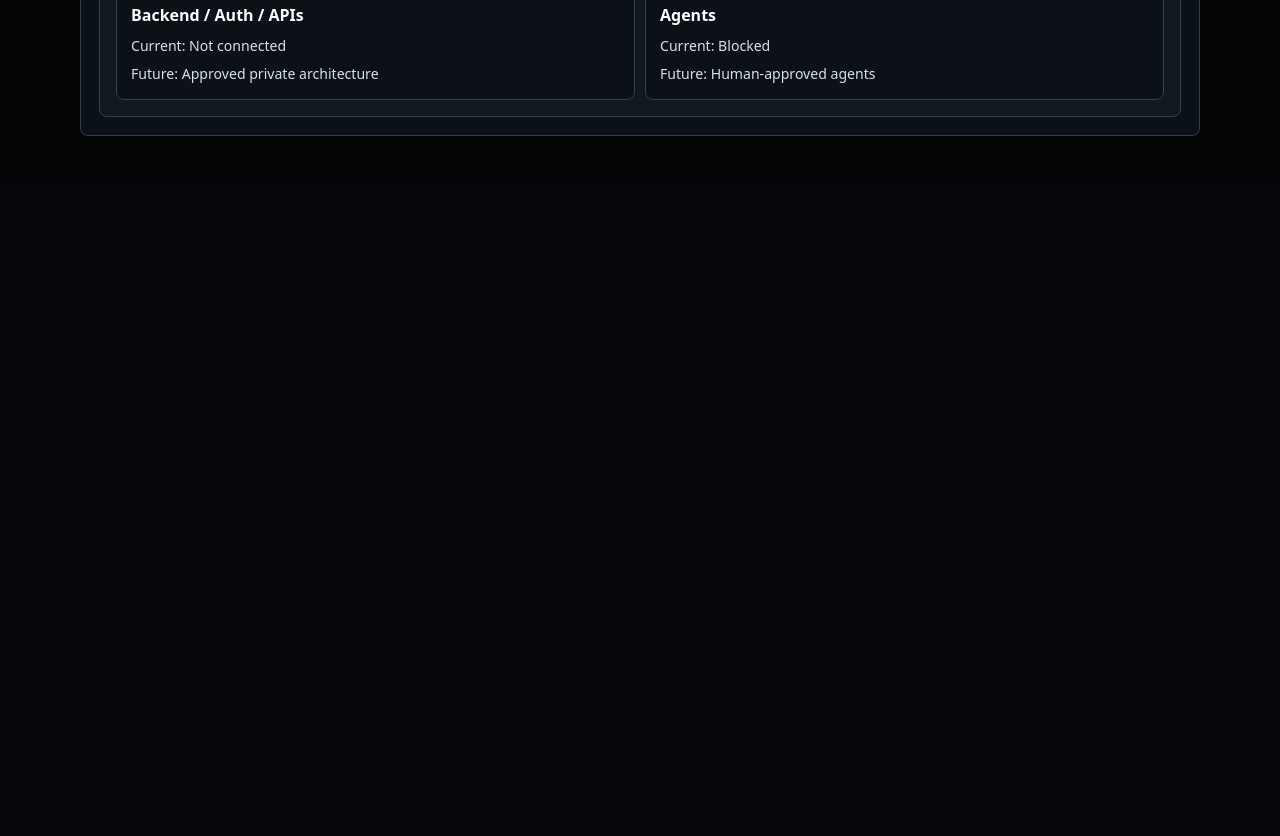
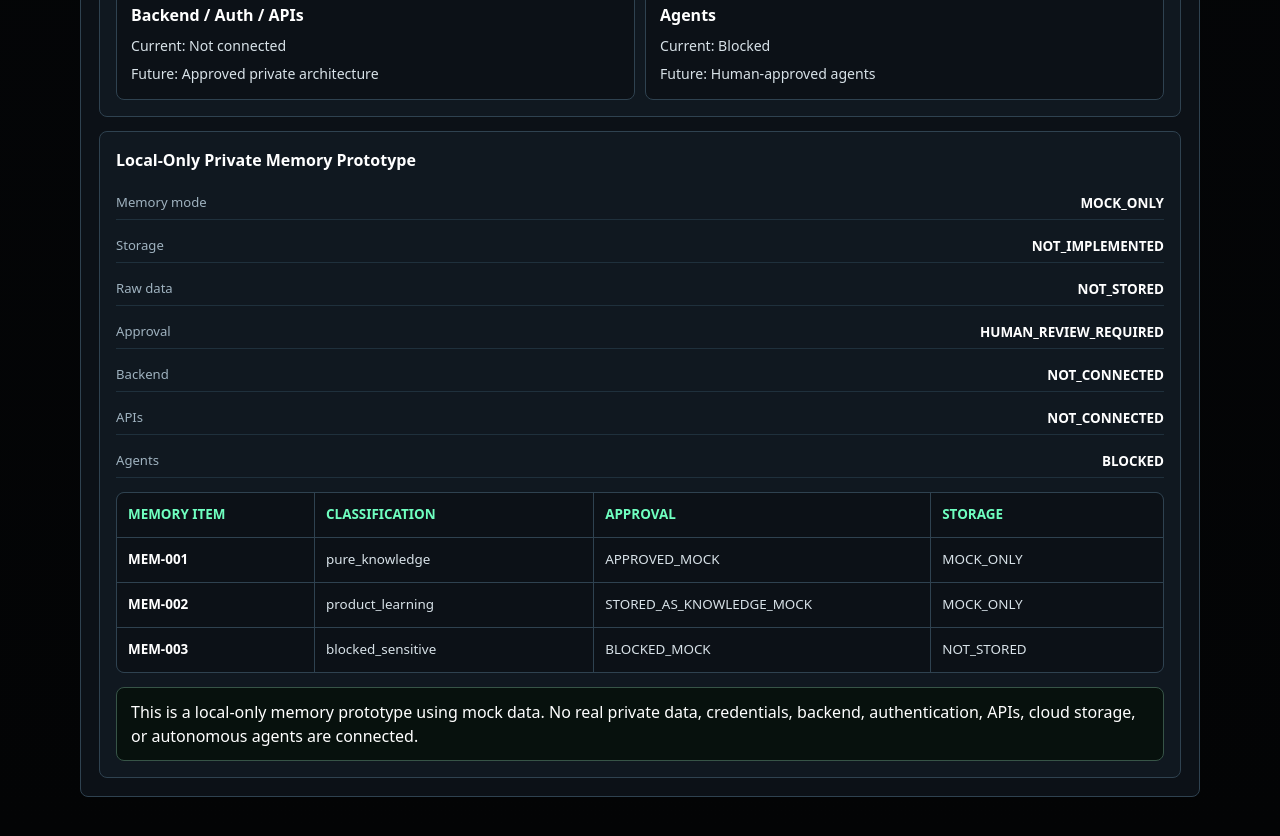
Before and after one commit to Martind-40/tony-rip, a React (Vite) app in the folder app/: page / in a window 1280 px wide. Shown: the part 3520-4356 px from the top of the page. Before the commit the page ends 3704 px from the top, so only its background shows below. Built offline with nearby package versions, Linux system fonts and the light colour scheme.

Commit message:
add Ultron local-only private memory prototype

```diff
--- a/app/src/App.jsx
+++ b/app/src/App.jsx
@@ -64,6 +64,37 @@ const architectureStatus = [
   { label: "Approval Gate", value: "DESIGNED" },
   { label: "Agent Execution", value: "BLOCKED" },
   { label: "Real Data", value: "NOT_CONNECTED" }
+];
+
+const localMemoryStatus = [
+  { label: "Memory mode", value: "MOCK_ONLY" },
+  { label: "Storage", value: "NOT_IMPLEMENTED" },
+  { label: "Raw data", value: "NOT_STORED" },
+  { label: "Approval", value: "HUMAN_REVIEW_REQUIRED" },
+  { label: "Backend", value: "NOT_CONNECTED" },
+  { label: "APIs", value: "NOT_CONNECTED" },
+  { label: "Agents", value: "BLOCKED" }
+];
+
+const mockMemoryItems = [
+  {
+    item: "MEM-001",
+    classification: "pure_knowledge",
+    approval: "APPROVED_MOCK",
+    storage: "MOCK_ONLY"
+  },
+  {
+    item: "MEM-002",
+    classification: "product_learning",
+    approval: "STORED_AS_KNOWLEDGE_MOCK",
+    storage: "MOCK_ONLY"
+  },
+  {
+    item: "MEM-003",
+    classification: "blocked_sensitive",
+    approval: "BLOCKED_MOCK",
+    storage: "NOT_STORED"
+  }
 ];
 
 const approvalGate = [
@@ -351,6 +382,32 @@ function App() {
             ))}
           </div>
         </div>
+
+        <div className="memoryPrototype">
+          <h3>Local-Only Private Memory Prototype</h3>
+          <StatusList items={localMemoryStatus} />
+          <div className="mockTable" aria-label="Mock private memory records">
+            <div className="mockTableHeader">
+              <span>Memory Item</span>
+              <span>Classification</span>
+              <span>Approval</span>
+              <span>Storage</span>
+            </div>
+            {mockMemoryItems.map((item) => (
+              <div className="mockTableRow" key={item.item}>
+                <strong>{item.item}</strong>
+                <span>{item.classification}</span>
+                <span>{item.approval}</span>
+                <span>{item.storage}</span>
+              </div>
+            ))}
+          </div>
+          <p className="memoryPrototypeNote">
+            This is a local-only memory prototype using mock data. No real
+            private data, credentials, backend, authentication, APIs, cloud
+            storage, or autonomous agents are connected.
+          </p>
+        </div>
       </section>
     </main>
   );
--- a/app/src/styles.css
+++ b/app/src/styles.css
@@ -420,11 +420,73 @@ h2 {
   font-size: 0.88rem;
 }
 
+.memoryPrototype {
+  margin-top: 14px;
+  padding: 16px;
+  border: 1px solid #2f4250;
+  border-radius: 8px;
+  background: #101820;
+}
+
+.memoryPrototype h3 {
+  margin: 0 0 14px;
+  color: #ffffff;
+  font-size: 1rem;
+}
+
+.mockTable {
+  display: grid;
+  gap: 1px;
+  margin-top: 14px;
+  overflow: hidden;
+  border: 1px solid #2f4250;
+  border-radius: 8px;
+  background: #2f4250;
+}
+
+.mockTableHeader,
+.mockTableRow {
+  display: grid;
+  grid-template-columns: 0.85fr 1.2fr 1.45fr 1fr;
+  gap: 1px;
+}
+
+.mockTableHeader span,
+.mockTableRow span,
+.mockTableRow strong {
+  min-height: 44px;
+  padding: 11px;
+  color: #d8e2e8;
+  background: #0c1117;
+  font-size: 0.84rem;
+}
+
+.mockTableHeader span {
+  color: #6fffc0;
+  font-weight: 800;
+  text-transform: uppercase;
+}
+
+.mockTableRow strong {
+  color: #ffffff;
+}
+
+.memoryPrototypeNote {
+  margin: 14px 0 0;
+  padding: 12px 14px;
+  border: 1px solid #375447;
+  border-radius: 8px;
+  color: #ffffff;
+  background: #07110d;
+}
+
 @media (max-width: 780px) {
   .statusStrip,
   .cardGrid,
   .prepGrid,
   .realityGrid,
+  .mockTableHeader,
+  .mockTableRow,
   .matrixHeader,
   .matrixRow {
     grid-template-columns: 1fr;
@@ -453,4 +515,8 @@ h2 {
   .matrixHeader {
     display: none;
   }
+
+  .mockTableHeader {
+    display: none;
+  }
 }
```
Also changed, not shown: 2 other files (tests, documents, lock files or other folders).
